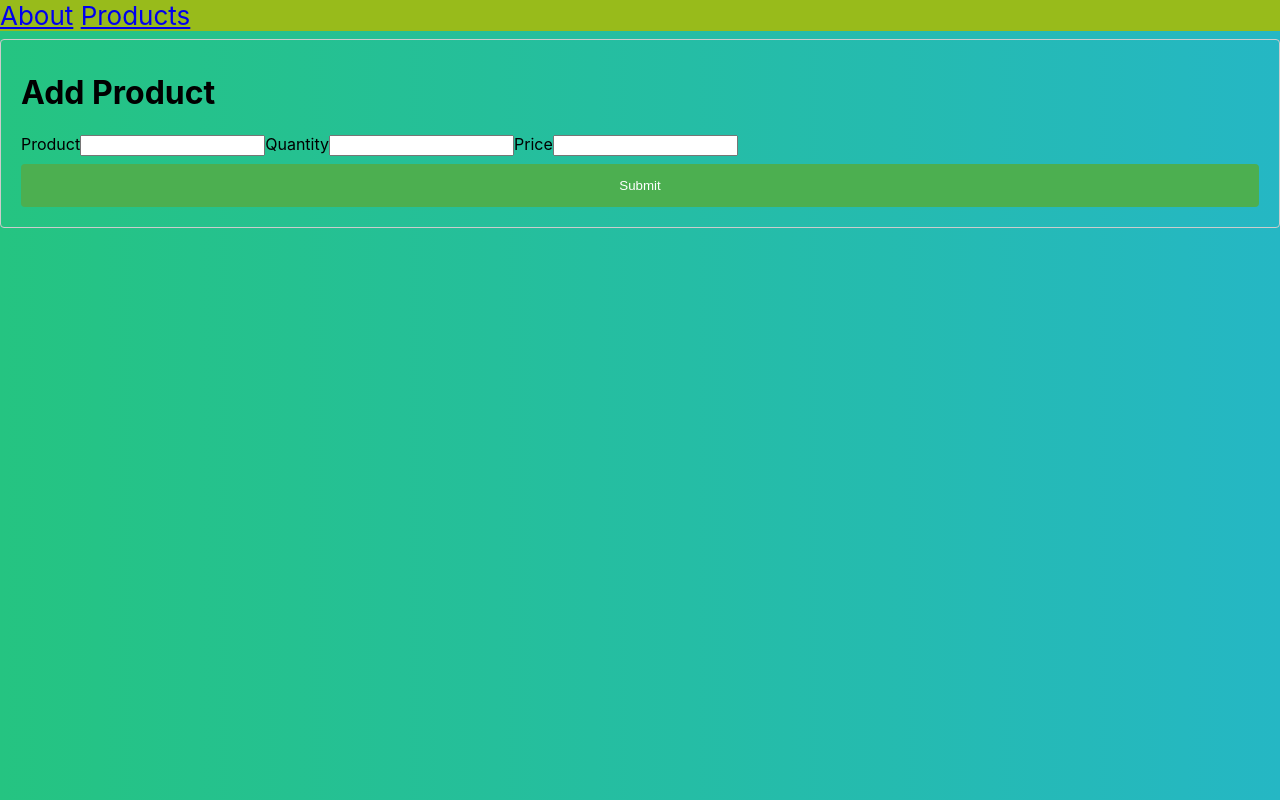
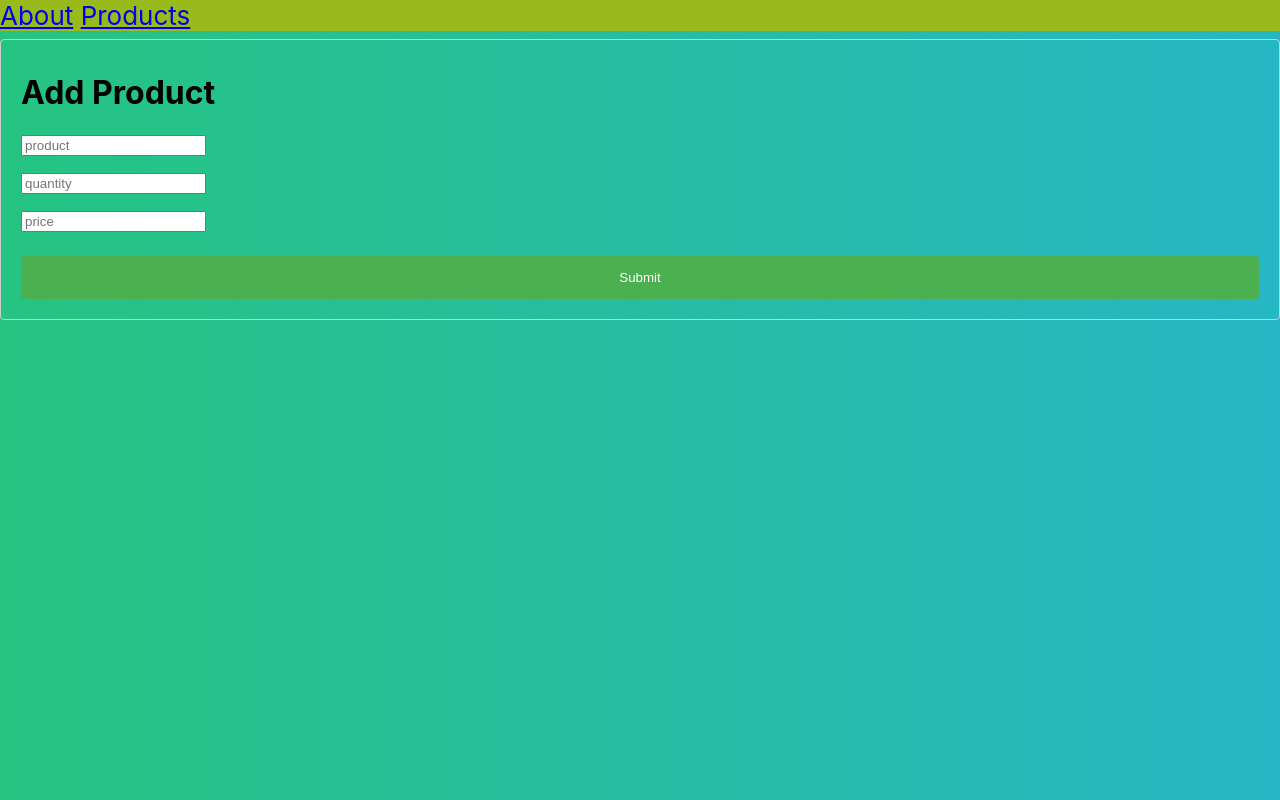
Before and after one commit to rupakgithub/reac_assignment_4, a React (Create React App) app: page /addProduct in a window 1280 px wide. Built offline with nearby package versions, Linux system fonts and the light colour scheme.

Commit message:
Added validation logic

```diff
--- a/package.json
+++ b/package.json
@@ -3,6 +3,7 @@
   "version": "0.1.0",
   "private": true,
   "dependencies": {
+    "@hookform/resolvers": "^2.9.1",
     "@testing-library/jest-dom": "^5.16.4",
     "@testing-library/react": "^13.3.0",
     "@testing-library/user-event": "^13.5.0",
@@ -12,10 +13,12 @@
     "@types/react-dom": "^18.0.5",
     "react": "^18.1.0",
     "react-dom": "^18.1.0",
+    "react-hook-form": "^7.32.2",
     "react-router-dom": "^5.3.3",
     "react-scripts": "5.0.1",
     "typescript": "^4.7.3",
-    "web-vitals": "^2.1.4"
+    "web-vitals": "^2.1.4",
+    "yup": "^0.32.11"
   },
   "scripts": {
     "start": "react-scripts start",
--- a/src/components/AddProduct.tsx
+++ b/src/components/AddProduct.tsx
@@ -1,28 +1,59 @@
 import * as React from "react";
 import "./AddProduct.css";
+import * as yup from "yup";
+import { useForm } from "react-hook-form";
+import { yupResolver } from "@hookform/resolvers/yup";
 
-const AddProduct = () => {
-  const product = React.useRef<HTMLInputElement>(null);
-  const quantity = React.useRef<HTMLInputElement>(null);
-  const price = React.useRef<HTMLInputElement>(null);
+type UserSubmitForm = {
+  product: string;
+  quantity: number;
+  price: number;
+};
 
-  const submitHandler = (event: React.FormEvent) => {
-    event.preventDefault();
-    console.log(product.current!.value);
-    console.log(quantity.current!.value);
-    console.log(price.current!.value);
-  };
+const schema = yup.object().shape({
+  product: yup
+    .string()
+    .min(3,"* Product must have 3 characters")
+    .required("Product is required value & should have 3 characters"),
+  quantity: yup
+    .number()
+    .positive()
+    .integer()
+    .required("Quantity should be more than 0"),
+  price: yup.number().positive().required("Price should be more than 1"),
+});
+
+const AddProduct: React.FC = () => {
+  const {
+    register,
+    handleSubmit,
+    formState: { errors },
+  } = useForm<UserSubmitForm>({
+    resolver: yupResolver(schema),
+  });
+
+  const submitForm = (data: UserSubmitForm) => {};
 
   return (
     <div className="product-form">
       <h1>Add Product</h1>
-      <form onSubmit={submitHandler}>
-        <label htmlFor="text">Product</label>
-        <input type="text" ref={product} />
-        <label htmlFor="number">Quantity</label>
-        <input type="number" min={0} ref={quantity} />
-        <label htmlFor="number">Price</label>
-        <input type="number" min={1} ref={price} />
+      <form onSubmit={handleSubmit(submitForm)}>
+
+        <input type="text" {...register("product")} placeholder="product" />
+
+        <p style={{color:'red'}}>{errors.product?.message}</p>
+        <input
+          type="number"
+          placeholder="quantity"
+          {...register("quantity")}
+        />
+        <p>{errors.quantity?.message}</p>
+        <input
+          type="number"
+          {...register("price")}
+          placeholder="price"
+        />
+        <p>{errors.price?.message}</p>
         <button className="form-btn" type="submit">
           Submit
         </button>
--- a/src/components/ItemLink.tsx
+++ b/src/components/ItemLink.tsx
@@ -2,24 +2,27 @@ import { NavLink, Prompt } from "react-router-dom";
 import * as React from "react";
 
 const ItemLink: React.FC<{ product: string }> = (props) => {
-  const [click, setClick] = React.useState<boolean>(true);
-
-  const onClick = (event: React.MouseEvent<HTMLAnchorElement>) => {
-    setClick(true);
-    console.log(event.type === "click");
-
-    console.log(click);
-  };
-
 
   return (
-    <td>
-      <NavLink to={`/product/${props.product}`} exact onClick={onClick}>
-        {props.product}
-      </NavLink>
-      {/* <button  onClick={onClick}>{props.product}</button> */}
-      <Prompt key={props.product} when={click} message="test ?" />;
-    </td>
+    <>
+
+      <Prompt
+        message={(location, action) => {
+          if (action === "POP") {
+            console.log("Backing up...");
+          }
+
+          return !location.pathname.startsWith("/product/")
+            ? true
+            : `Are you sure you want to go to ${location.pathname}?`;
+        }}
+      />
+      <td>
+        <NavLink to={`/product/${props.product}`} exact >
+          {props.product}
+        </NavLink>
+      </td>
+    </>
   );
 };
 
--- a/src/components/Product.tsx
+++ b/src/components/Product.tsx
@@ -11,10 +11,8 @@ type ProductType = {
 
 const Product: React.FC = () => {
   const [products, setProducts] = React.useState<ProductType[]>([]);
-  const [isLoading, setIsLoading] = React.useState<boolean>(false);
 
   const fetchProducts = React.useCallback(async (): Promise<any> => {
-    setIsLoading(true);
     const response = await fetch("http://localhost:3004/products");
     const data = await response.json();
 
@@ -27,8 +25,6 @@ const Product: React.FC = () => {
     } else {
       return Promise.reject(new Error("Error in getting products"));
     }
-
-    setIsLoading(false);
   }, []);
 
   React.useEffect(() => {
@@ -37,15 +33,14 @@ const Product: React.FC = () => {
 
   return (
     <>
-      {isLoading && <h1 className="loading">Loading...</h1>}
-      {!isLoading && (
+      {
         <tbody>
           {products &&
             products.map((row) => {
               return (
                 <tr key={row.id}>
                   <td>{row.id}</td>
-                  <ItemLink product={row.product_name}/>
+                  <ItemLink product={row.product_name} />
                   <td>{row.quantity}</td>
                   <td>
                     <span>Rs </span>
@@ -55,7 +50,7 @@ const Product: React.FC = () => {
               );
             })}
         </tbody>
-      )}
+      }
     </>
   );
 };
```
Also changed, not shown: 1 other file (tests, documents, lock files or other folders).
